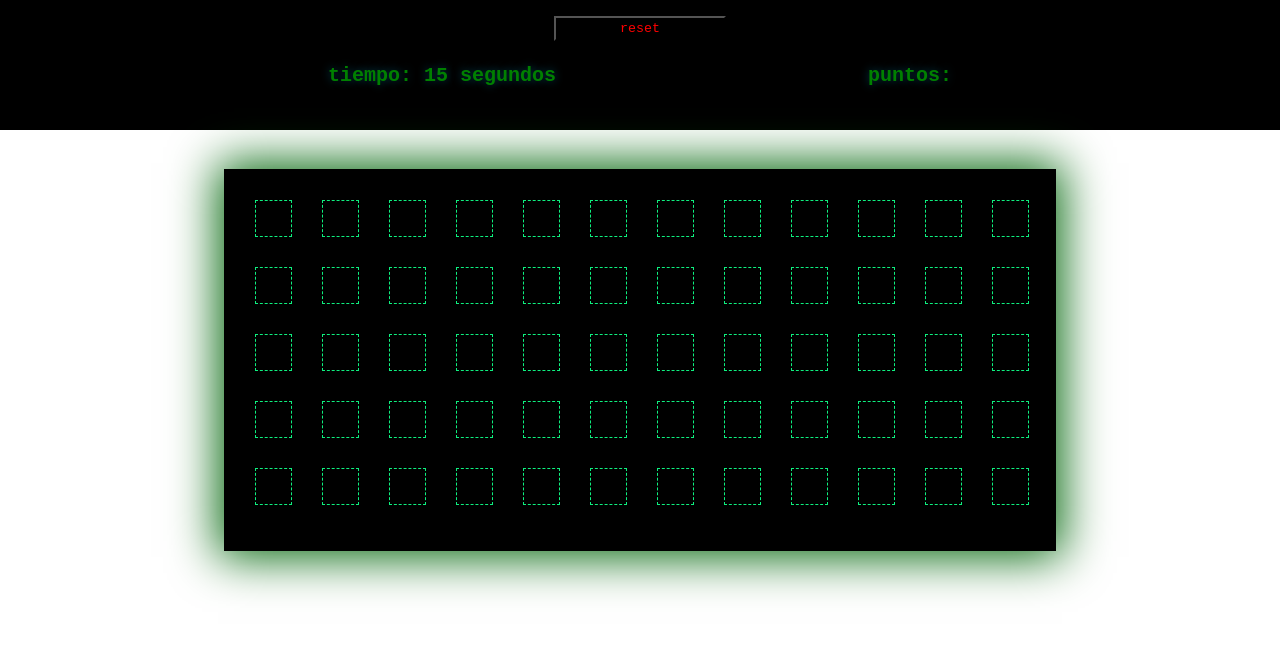
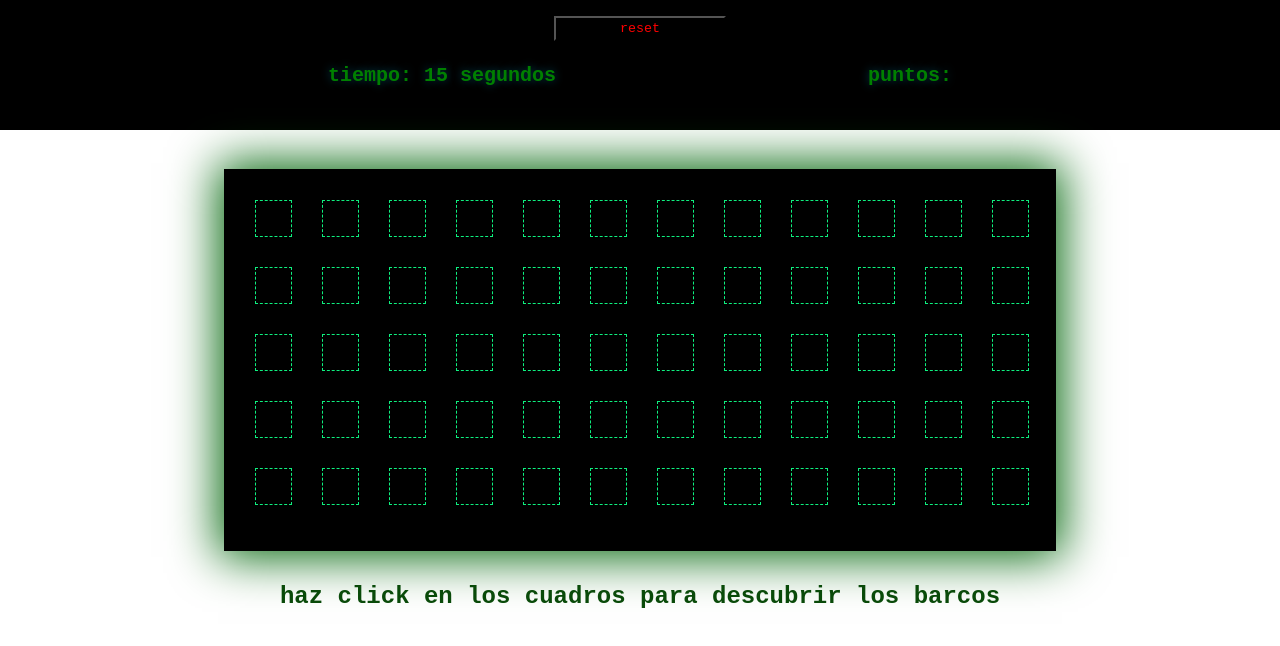
Before and after one commit to Gracciangel/batallaNaval, a website: page tabPlay.html in a window 1280 px wide. Drawn offline with Linux system fonts and the light colour scheme; some packages are replaced by stand-ins of ours; a script that the page names is missing; a web font is replaced by a local one.

Commit message:
cambios en tab

```diff
--- a/styles/tabCompiler.scss
+++ b/styles/tabCompiler.scss
@@ -79,3 +79,15 @@ header{
         width: 100px;
         border-radius: 50%;
     }
+.subtitle{
+    padding-top: 2rem;
+    display: flex;
+
+
+    h2{
+        color: rgb(9, 74, 9);
+        font-family: 'Courier New', Courier, monospace;
+        text-align: center;
+        margin: auto;
+    }
+}
--- a/tabPlay.html
+++ b/tabPlay.html
@@ -22,6 +22,10 @@
     <div class="containerTab " id="continerDiv">
         <!-- <div id="tab" class="tab"> </div> -->
     </div>
+    <div class="subtitle">
+        <h2>haz click en los cuadros para descubrir los barcos
+        </h2>
+    </div>
     <script  src="./tabScript.js"></script>
     <script
     src="https://cdn.jsdelivr.net/npm/sweetalert2@11"></script>
```
Also changed, not shown: styles/styleTab.css, 1 other file.
